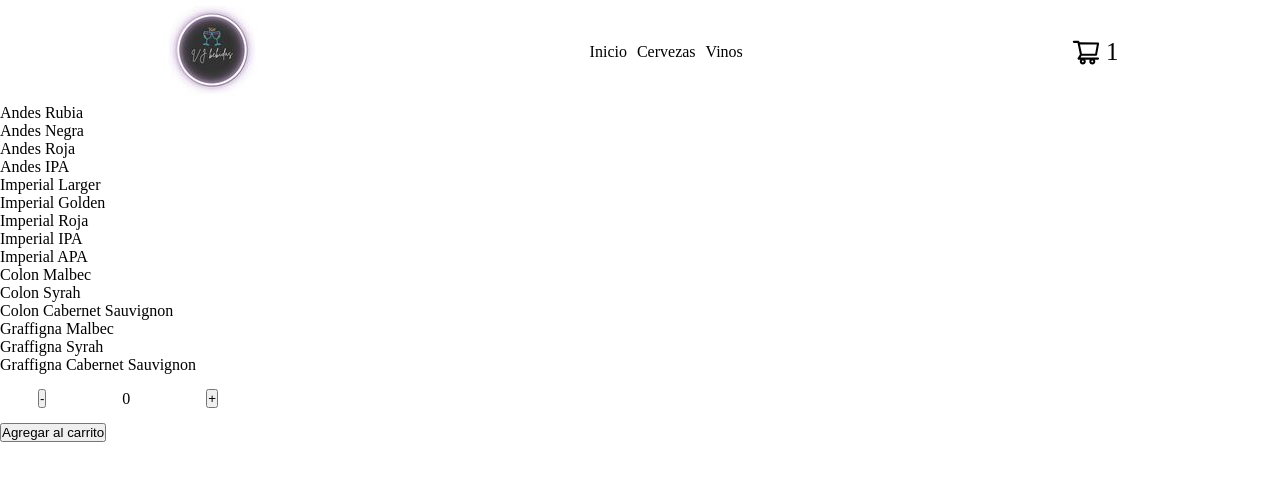
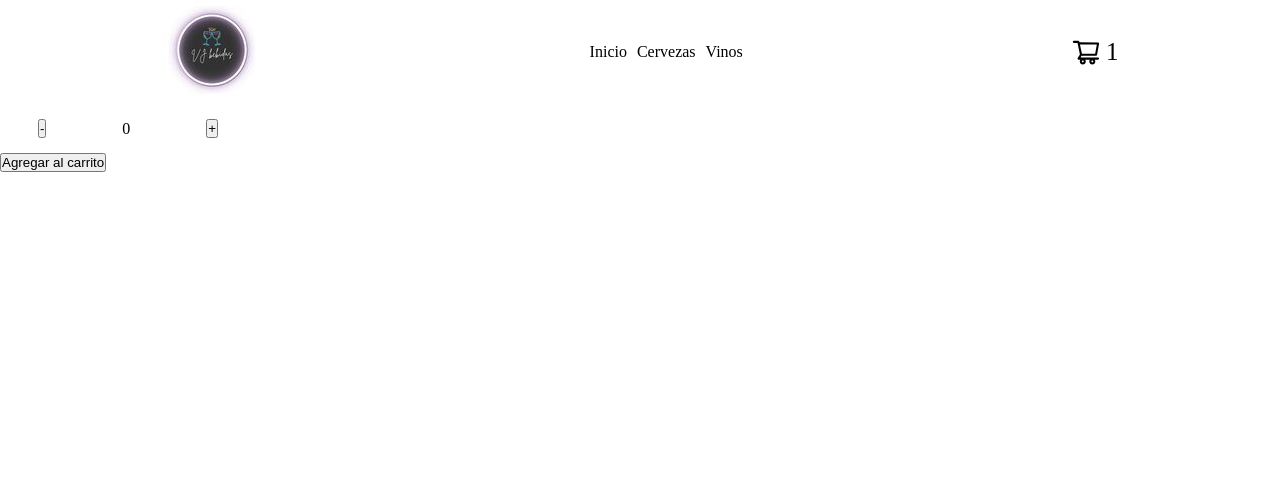
Before and after one commit to Mbastino/vj-bebidas, a React (Create React App) app: page / in a window 1280 px wide. Shown: the top 480 px of the page. Built offline with nearby package versions, Linux system fonts and the light colour scheme.

Commit message:
agregados items

```diff
--- a/src/components/ItemList/ItemList.js
+++ b/src/components/ItemList/ItemList.js
@@ -1,17 +1,9 @@
 import Items from "../Items/Items"
 
-const ItemList = () => {
+const ItemList = (productos) => {
   return (
     <div>
-        <div className="container-fluid">
 
-                {
-                    productos.map( product => (
-                        <Items {...product} key={product.id} />
-                    ))
-                }
-
-        </div>
     </div>
   )
 }
--- a/src/components/Items/Items.js
+++ b/src/components/Items/Items.js
@@ -1,13 +1,13 @@
 
 import './items.css'
 
-const Items = (id, marca, estilo, price, image ) => {
+const Items = (producto) => {
   return (
    <div className='Items'>
-      <img className='productsImg' src={image} alt=''></img>
-      <h2 className='productsName'>{marca + estilo}</h2>
+      <img className='productsImg' src={producto.image} alt=''></img>
+      <h2 className='productsName'>{producto.name}</h2>
       <div className='productsDetail'>
-        <p className='productPrice'>{price}</p>
+        <p className='productPrice'></p>
       </div>
       <button>Detalle</button>
    </div>
--- a/src/pages/ItemListContainer/ItemListContainer.js
+++ b/src/pages/ItemListContainer/ItemListContainer.js
@@ -1,6 +1,7 @@
 import './itemlistcontainer.css'
 import { useEffect, useState } from 'react'
 import ItemCount from '../../components/ItemCount/ItemCount'
+import ItemList from '../../components/ItemList/ItemList'
 
 const arreglo=[
   {
@@ -70,11 +71,7 @@
 
     return (
     <div>
-        <ul>
-          {productos.map((producto)=>(
-            <li key={producto.id}>{producto.name}</li>
-          )) }
-        </ul>
+        <ItemList/>
         <ItemCount/>
     </div>
 
```
